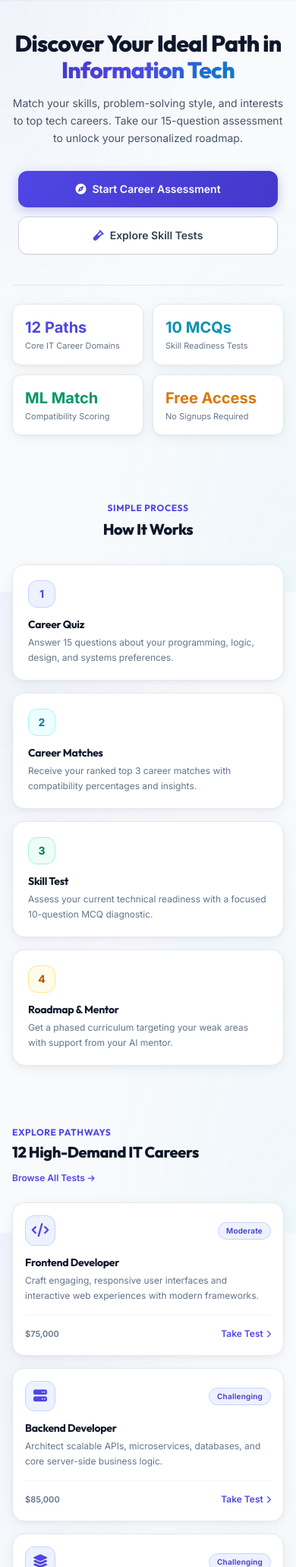
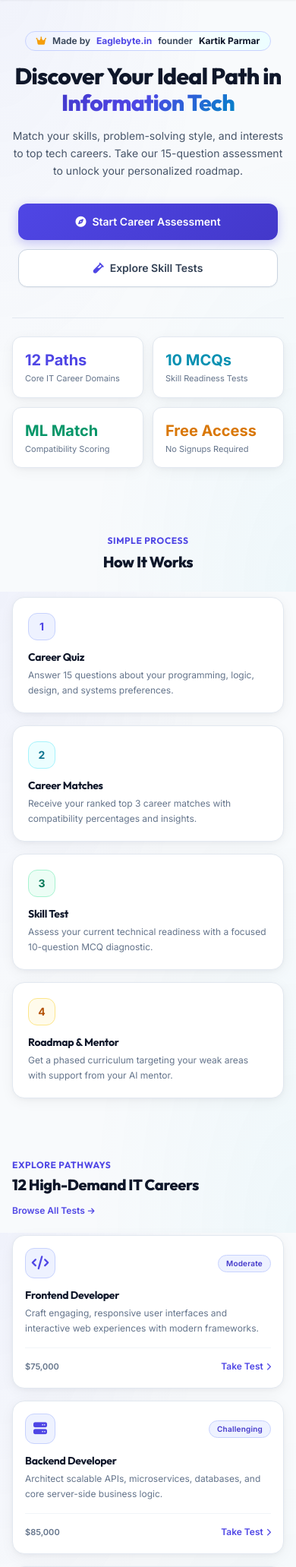
Before and after one commit to kartik-parmar007/career-prediction, a Flask app: page / in a window 390 px wide. Shown: the part 65-2128 px from the top of the page at 76% size. Run offline with Flask 3, Linux system fonts and the light colour scheme; some libraries are stand-ins or nearby versions.

Commit message:
Highlight Made by Eaglebyte.in founder Kartik Parmar across navbar, hero, mobile drawer, and footer

```diff
--- a/templates/base.html
+++ b/templates/base.html
@@ -4,7 +4,7 @@
   <meta charset="UTF-8">
   <meta name="viewport" content="width=device-width, initial-scale=1.0, maximum-scale=5.0">
   <title>{% block title %}AI IT Career Advisor — Discover Your Tech Path{% endblock %}</title>
-  <meta name="description" content="AI-powered IT career guidance matching your skills and preferences to tech careers with personalized roadmaps and 10-MCQ skill assessments.">
+  <meta name="description" content="AI-powered IT career guidance matching your skills and preferences to tech careers with personalized roadmaps and 10-MCQ skill assessments. Made by Eaglebyte.in founder Kartik Parmar.">
 
   <!-- Tailwind CSS CDN -->
   <script src="https://cdn.tailwindcss.com"></script>
@@ -41,10 +41,10 @@
 
   <!-- Header / Navbar -->
   <header class="sticky top-0 z-40 bg-white/95 backdrop-blur-md border-b border-slate-200/90 shadow-sm transition-all">
-    <div class="max-w-7xl mx-auto px-4 sm:px-6 lg:px-8 h-16 flex items-center justify-between">
+    <div class="max-w-7xl mx-auto px-4 sm:px-6 lg:px-8 h-16 flex items-center justify-between gap-3">
 
       <!-- Logo -->
-      <a href="/" class="flex items-center gap-2.5 group">
+      <a href="/" class="flex items-center gap-2.5 group shrink-0">
         <div class="w-9 h-9 sm:w-10 sm:h-10 rounded-xl bg-gradient-to-tr from-indigo-600 to-cyan-500 flex items-center justify-center text-white shadow-md shadow-indigo-500/20 group-hover:scale-105 transition">
           <i class="fa-solid fa-compass text-base sm:text-lg"></i>
         </div>
@@ -64,8 +64,14 @@
         <a href="/mentor" class="px-3.5 py-2 rounded-lg text-sm font-medium text-slate-600 hover:text-indigo-600 hover:bg-indigo-50/60 transition">AI Mentor</a>
       </nav>
 
+      <!-- Founder & Eaglebyte.in Highlight Pill (Desktop) -->
+      <a href="https://eaglebyte.in" target="_blank" rel="noopener noreferrer" class="hidden xl:inline-flex items-center gap-1.5 px-3 py-1 rounded-full bg-gradient-to-r from-indigo-50 via-white to-cyan-50 border border-indigo-200 text-[11px] font-medium text-slate-700 hover:border-indigo-400 hover:text-indigo-700 transition shadow-2xs group">
+        <span>Made by <strong class="text-indigo-600 font-bold">Eaglebyte.in</strong> founder <strong class="text-slate-900 font-bold group-hover:text-indigo-700">Kartik Parmar</strong></span>
+        <i class="fa-solid fa-arrow-up-right-from-square text-[9px] text-indigo-500"></i>
+      </a>
+
       <!-- Session Indicator & Actions -->
-      <div class="flex items-center gap-2 sm:gap-3">
+      <div class="flex items-center gap-2 sm:gap-3 shrink-0">
         <div id="navbar-session-status" class="hidden items-center gap-1.5 px-2.5 py-1 rounded-full bg-slate-100 border border-slate-200 text-[11px] sm:text-xs text-slate-700">
           <!-- Populated by main.js -->
         </div>
@@ -94,6 +100,13 @@
 
     <!-- Mobile Dropdown / Drawer -->
     <div id="mobile-menu" class="hidden md:hidden px-4 pt-2 pb-5 border-t border-slate-200 bg-white shadow-xl animate-fade-in space-y-1">
+
+      <!-- Creator Highlight Banner on Mobile Menu -->
+      <a href="https://eaglebyte.in" target="_blank" rel="noopener noreferrer" class="flex items-center justify-between p-2.5 mb-2 rounded-xl bg-gradient-to-r from-indigo-50 via-white to-cyan-50 border border-indigo-200 text-xs">
+        <span class="text-slate-700 font-medium">Made by <strong class="text-indigo-600 font-bold">Eaglebyte.in</strong> founder <strong class="text-slate-900 font-bold">Kartik Parmar</strong></span>
+        <i class="fa-solid fa-arrow-up-right-from-square text-[10px] text-indigo-600 ml-1"></i>
+      </a>
+
       <a href="/" class="mobile-nav-link flex items-center gap-2.5 px-3 py-2.5 rounded-xl text-sm font-medium text-slate-700 hover:bg-slate-100">
         <i class="fa-solid fa-house text-slate-500 w-4 text-center"></i> Home
       </a>
@@ -125,6 +138,25 @@
   <!-- Footer -->
   <footer class="border-t border-slate-200 bg-white py-8 sm:py-10 mt-12 sm:mt-16 text-slate-500 text-xs">
     <div class="max-w-7xl mx-auto px-4 sm:px-6 lg:px-8">
+
+      <!-- Creator Highlight Banner -->
+      <div class="mb-8 p-4 sm:p-5 rounded-2xl bg-gradient-to-r from-indigo-50/90 via-white to-cyan-50/90 border border-indigo-200/90 shadow-sm flex flex-col sm:flex-row items-center justify-between gap-4 text-center sm:text-left">
+        <div class="flex items-center gap-3.5">
+          <div class="w-11 h-11 rounded-xl bg-gradient-to-tr from-indigo-600 to-cyan-500 flex items-center justify-center text-white text-lg shadow-md shadow-indigo-500/20 shrink-0">
+            <i class="fa-solid fa-crown text-amber-300"></i>
+          </div>
+          <div>
+            <div class="text-sm sm:text-base font-extrabold text-slate-900">
+              Made by <a href="https://eaglebyte.in" target="_blank" rel="noopener noreferrer" class="text-indigo-600 hover:underline font-bold">Eaglebyte.in</a> founder <span class="text-indigo-700 font-black">Kartik Parmar</span>
+            </div>
+            <p class="text-xs text-slate-500 mt-0.5">Empowering developers & students with intelligent AI-powered IT career guidance</p>
+          </div>
+        </div>
+        <a href="https://eaglebyte.in" target="_blank" rel="noopener noreferrer" class="inline-flex items-center gap-1.5 px-4 py-2.5 rounded-xl bg-white border border-indigo-200 hover:border-indigo-400 text-indigo-600 hover:text-indigo-700 text-xs font-bold transition shadow-xs shrink-0">
+          Visit Eaglebyte.in <i class="fa-solid fa-arrow-up-right-from-square text-[10px]"></i>
+        </a>
+      </div>
+
       <div class="grid grid-cols-1 sm:grid-cols-2 md:grid-cols-4 gap-6 sm:gap-8 mb-8">
         <div class="sm:col-span-2">
           <div class="flex items-center gap-2 mb-2">
@@ -160,7 +192,7 @@
       </div>
 
       <div class="pt-6 border-t border-slate-200 flex flex-col sm:flex-row items-center justify-between gap-3 text-slate-500 text-center sm:text-left">
-        <p>© 2026 AI IT Career Advisor. All rights reserved.</p>
+        <p>© 2026 AI IT Career Advisor • Made by <a href="https://eaglebyte.in" target="_blank" rel="noopener noreferrer" class="font-bold text-indigo-600 hover:underline">Eaglebyte.in</a> founder <strong>Kartik Parmar</strong></p>
         <div class="flex items-center gap-2 text-slate-600">
           <span class="w-2 h-2 rounded-full bg-emerald-500"></span>
           <span>Online & Ready</span>
--- a/templates/index.html
+++ b/templates/index.html
@@ -7,6 +7,10 @@
 
   <!-- Hero Section -->
   <section class="max-w-7xl mx-auto px-4 sm:px-6 lg:px-8 pt-10 pb-12 sm:pt-16 sm:pb-16 md:pt-20 md:pb-20 text-center relative z-10">
+    <div class="inline-flex items-center gap-2 px-3.5 py-1 rounded-full bg-gradient-to-r from-indigo-50 via-white to-cyan-50 border border-indigo-200 text-xs font-semibold text-slate-700 mb-4 sm:mb-6 shadow-xs animate-fade-in">
+      <i class="fa-solid fa-crown text-amber-500 text-xs"></i> Made by <a href="https://eaglebyte.in" target="_blank" rel="noopener noreferrer" class="text-indigo-600 hover:underline font-bold">Eaglebyte.in</a> founder <strong class="text-slate-900 font-bold">Kartik Parmar</strong>
+    </div>
+
     <h1 class="text-3xl sm:text-5xl md:text-6xl font-extrabold text-slate-900 tracking-tight max-w-4xl mx-auto leading-[1.15] mb-4 sm:mb-6 font-display">
       Discover Your Ideal Path in <span class="gradient-text">Information Tech</span>
     </h1>
```
